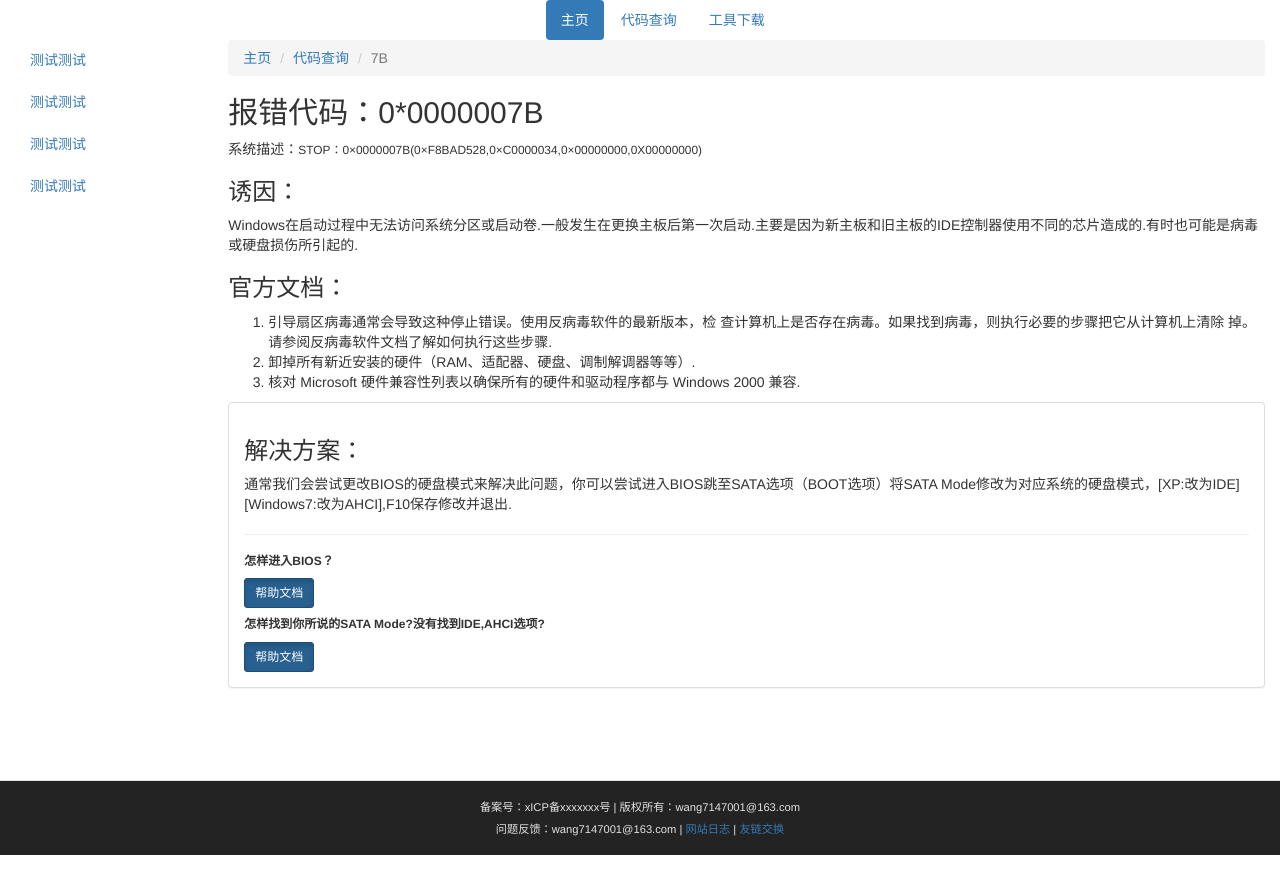
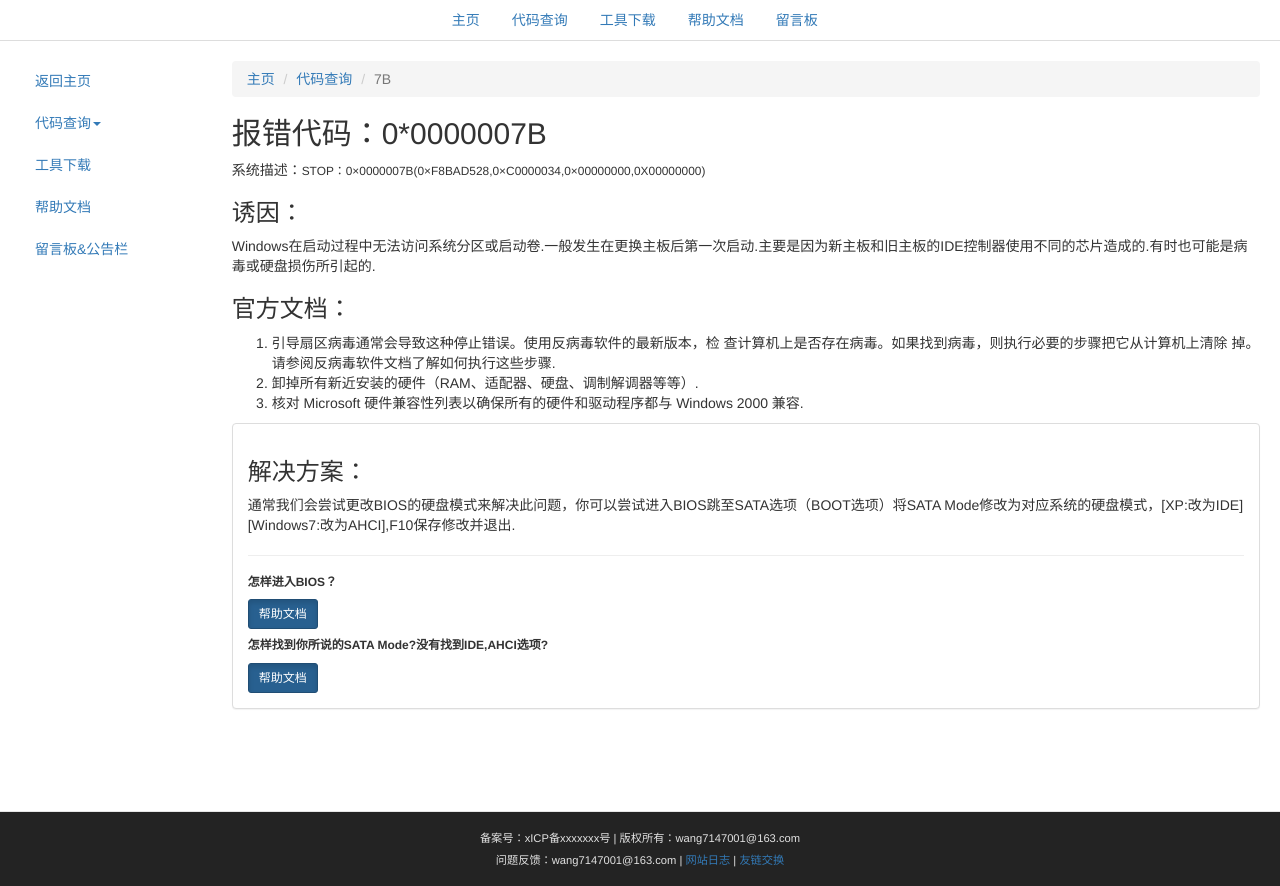
Before and after one commit to noveland/Newidea, a plain HTML site: page blsccon.html in a window 1280 px wide. Before the commit the page ends 855 px from the top, so only its background shows below. Drawn offline with nearby package versions, Linux system fonts and the light colour scheme.

Commit message:
修正
页头页脚

```diff
--- a/blsccon.html
+++ b/blsccon.html
@@ -4,17 +4,28 @@
 <meta http-equiv="Content-Type" content="text/html; charset=utf-8" />
 <meta name="viewport" content="width=device-width,height=device-height,initial-scale=1.0" />
 <link rel="stylesheet" href="css/bootstrap.min.css" />
-<script src="css/jquery-1.8.3.min.js"></script>
-<script src="css/bootstrap.min.js"></script>
+<script src="css/jquery-1.8.3.min.js" type="text/javascript"></script>
+<script src="css/bootstrap.min.js" type="text/javascript"></script>
 <title>无标题文档</title>
-<style>
+<style type="text/css">
 html,body{
 	padding:0;
 	margin:0;
 	height:100%;
 	}
+header{
+	border-bottom:#DDD solid 1px;
+	}
 .container-fluid{
 	min-height:100%;
+	padding:20px;
+	}
+.left-nav{
+	margin:0;
+	float:left;
+	}
+.right-con{
+	float:right;
 	}
 .modal-footer{
 	text-align:center;
@@ -26,7 +37,7 @@ html,body{
 	height:75px;
 	line-height:2em;
 	position: relative;
-	margin-top: -60px;
+	margin-top: -30px;
 	clear:both;
 	}
 </style>
@@ -35,11 +46,13 @@ html,body{
 <body>
 <header>
 	<div class="row">
-    	<div class="col-md-3 col-md-offset-5 col-xs-12" role="presentation">
+    	<div class="col-md-5 col-md-offset-4 col-xs-12" role="presentation">
           <ul class="nav nav-pills">
-          <li role="presentation" class="active"><a href="#">主页</a></li>
+          <li role="presentation"><a href="#">主页</a></li>
           <li role="presentation"><a href="#">代码查询</a></li>
           <li role="presentation"><a href="#">工具下载</a></li>
+          <li role="presentation"><a href="#">帮助文档</a></li>
+          <li role="presentation"><a href="#">留言板</a></li>
           </ul>
         </div>
     </div><!--导航 -->
@@ -48,10 +61,16 @@ html,body{
 	<div class="row">
       <div class="left-nav col-md-2 col-xs-12" role="navigation">
           <ul class="nav nav-pills nav-stacked">
-          <li role="presentation"><a>测试测试</a></li>
-          <li role="presentation"><a>测试测试</a></li>
-          <li role="presentation"><a>测试测试</a></li>
-          <li role="presentation"><a>测试测试</a></li>
+          <li role="presentation"><a href="#">返回主页</a></li>
+          <li role="presentation" class="dropdown"><a class="dropdown-toggle" data-toggle="dropdown" href="#" role="button" aria-haspopup="true" aria-expanded="false">代码查询<span class="caret"></span></a>
+          <ul class="dropdown-menu">
+          <li role="presentation"><a href="#">蓝屏代码</a></li>
+          <li role="presentation"><a href="#">诊断卡代码</a></li>
+          </ul>
+          </li>
+          <li role="presentation"><a href="#">工具下载</a></li>
+          <li role="presentation"><a href="#">帮助文档</a></li>
+          <li role="presentation"><a href="#">留言板&公告栏</a></li>
           </ul>
       </div><!--分页导航 -->
       <div class="right-con col-md-10 col-xs-12">
```
